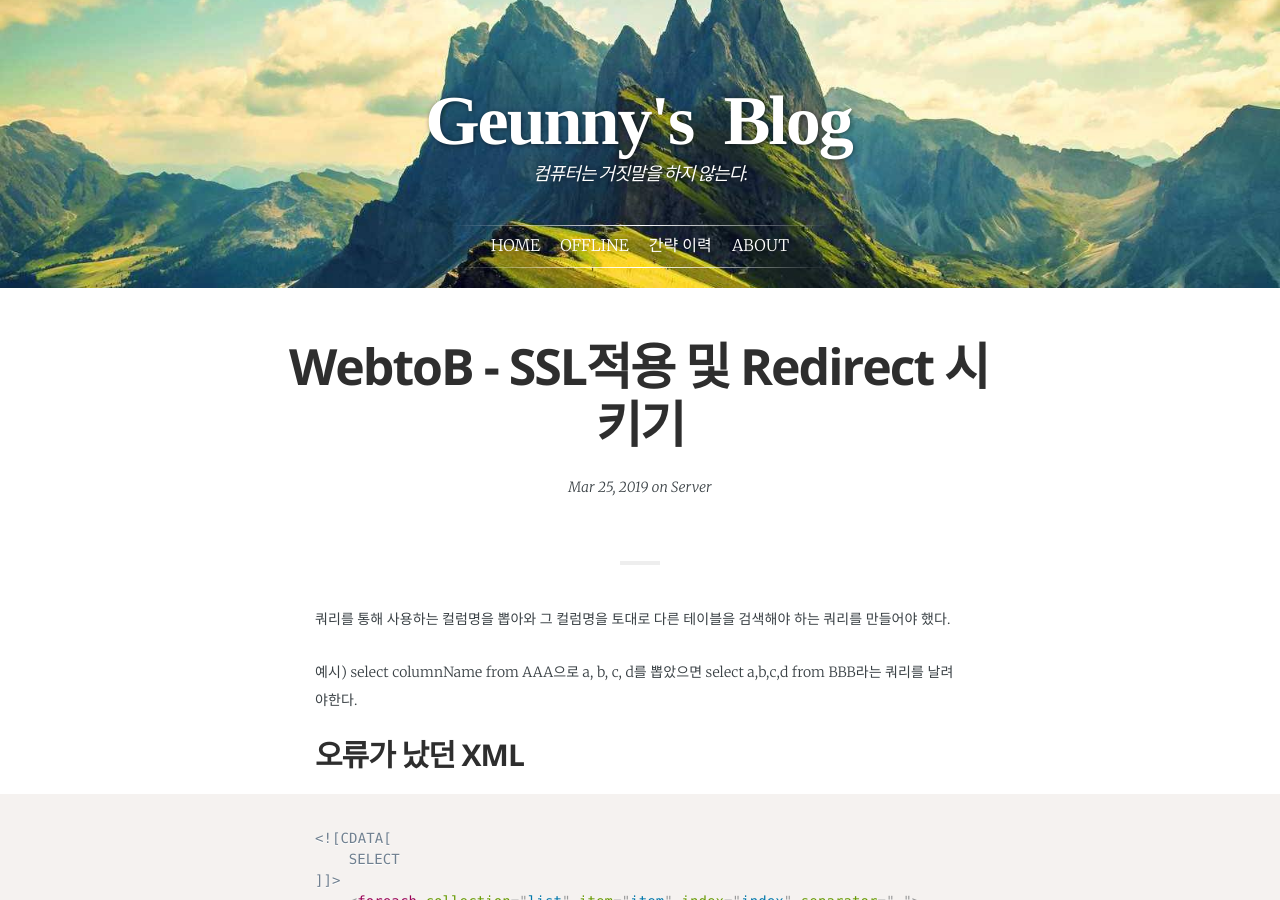
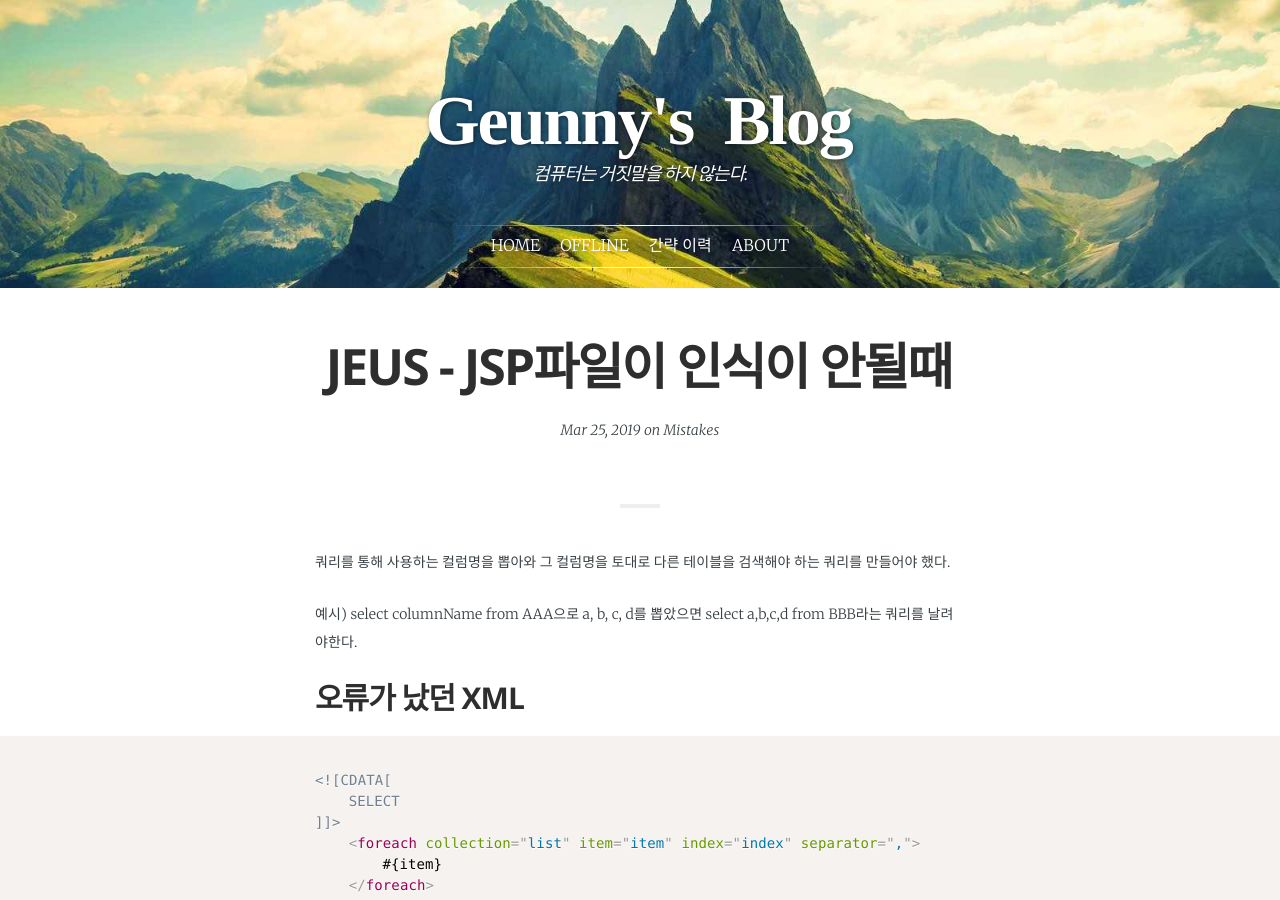
Before and after one commit to jwillmer/jekyllDecent, a Jekyll site: the page built from _posts/2019-03-25-jeus.md, in a window 1280 px wide and 900 px high. Built offline with Jekyll 4.4.1, drawn with Linux system fonts in a browser that asks for light colours; some web fonts are replaced.

Commit message:
Update 2019-03-25-jeus.md

```diff
--- a/_posts/2019-03-25-jeus.md
+++ b/_posts/2019-03-25-jeus.md
@@ -1,13 +1,12 @@
 ---
 layout:            post
-title:             "WebtoB - SSL적용 및 Redirect 시키기"
-menutitle:         "WebtoB - SSL적용 및 Redirect 시키기"
-tags:              Server
-category:          Server
+title:             "JEUS - JSP파일이 인식이 안될때"
+menutitle:         "JEUS - JSP파일이 인식이 안될때"
+tags:              Mistakes
+category:          Mistakes
 author:            geunyoung
 cover:             /assets/mountain-alternative-cover.jpg
 published:         true
-redirect_from:     "/server3/"
 cover:             /assets/mountain-alternative-cover.jpg
 language:          KO
 comments:          true
```
